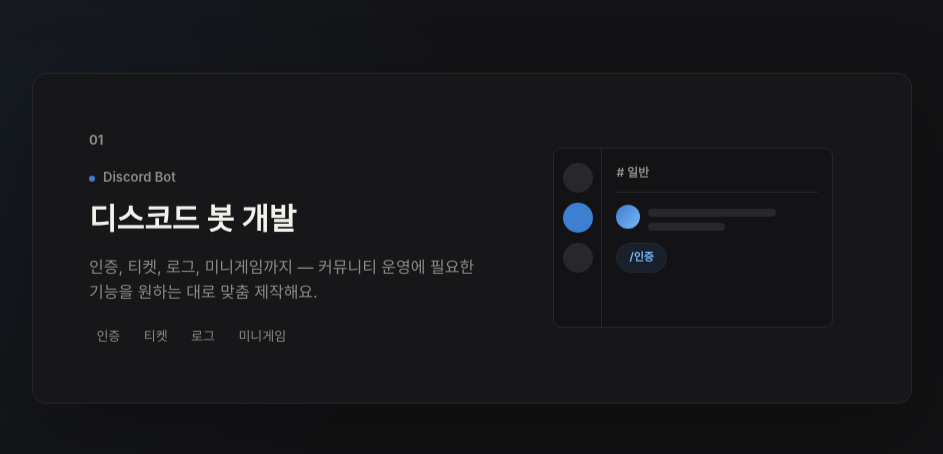
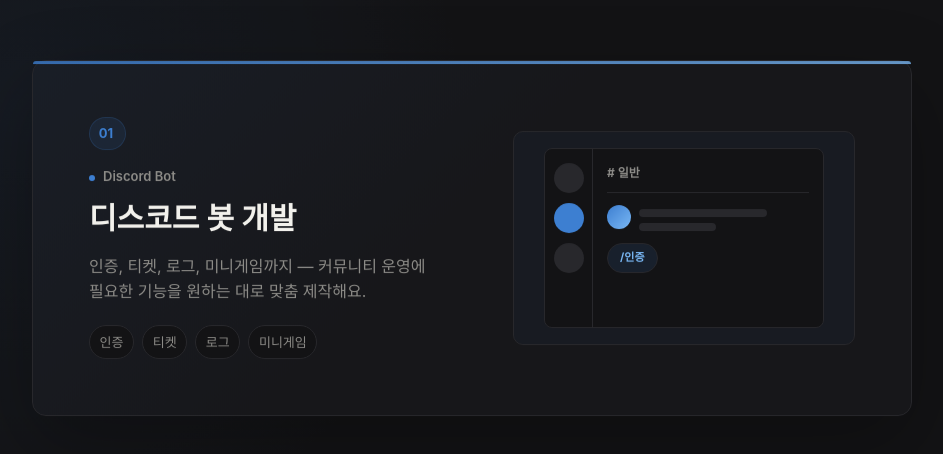
Before and after one commit to FeheDeveloperTeam/fdt-homepage, a React (Vite) app: page / in a window 1280 px wide. Shown: the part 1019-1473 px from the top of the page, without its empty margins (168-1111 px from the left). Built offline with nearby package versions, Linux system fonts and the light colour scheme.

Commit message:
메인 팀 카드 스크롤과 디자인 개선

```diff
--- a/src/components/TeamValues/TeamValues.module.css
+++ b/src/components/TeamValues/TeamValues.module.css
@@ -53,19 +53,37 @@
   top: 50%;
   left: 50%;
   width: min(880px, 92vw);
-  max-height: calc(100dvh - 96px);
-  background: var(--color-surface);
+  min-height: 344px;
+  isolation: isolate;
+  background:
+    linear-gradient(135deg, rgb(var(--color-primary-rgb) / 0.07), transparent 48%),
+    var(--color-surface);
   border: 1px solid var(--color-border);
   border-radius: var(--radius-lg);
   padding: clamp(32px, 5vw, 56px);
   display: flex;
   align-items: center;
   gap: clamp(28px, 5vw, 48px);
-  overflow-y: auto;
-  overscroll-behavior: contain;
   box-shadow: var(--shadow-lg);
   transform-origin: top center;
   will-change: transform, opacity;
+  transition: border-color 0.2s ease, box-shadow 0.2s ease;
+}
+
+.panel::before {
+  content: '';
+  position: absolute;
+  inset: 0 auto auto 0;
+  width: 100%;
+  height: 3px;
+  border-radius: var(--radius-lg) var(--radius-lg) 0 0;
+  background: linear-gradient(90deg, var(--color-primary), var(--color-accent));
+  opacity: 0.78;
+}
+
+.panel:hover {
+  border-color: rgb(var(--color-primary-rgb) / 0.4);
+  box-shadow: 0 24px 56px rgb(var(--color-primary-rgb) / 0.14);
 }
 
 .panelText {
@@ -74,10 +92,16 @@
 }
 
 .panelIndex {
-  display: block;
+  display: inline-flex;
+  align-items: center;
+  min-width: 2.3rem;
+  padding: 0.32rem 0.55rem;
   font-size: 13px;
   font-weight: 700;
-  color: var(--color-text-muted);
+  color: var(--color-primary);
+  background: rgb(var(--color-primary-rgb) / 0.1);
+  border: 1px solid rgb(var(--color-primary-rgb) / 0.18);
+  border-radius: 999px;
   margin-bottom: 16px;
 }
 
@@ -96,24 +120,28 @@
   margin-top: 20px;
   display: flex;
   flex-wrap: wrap;
-  gap: 6px 16px;
+  gap: 8px;
 }
 
 .tag {
   font-size: 13px;
   color: var(--color-text-muted);
-}
-
-.tag::before {
-  content: '· ';
-  color: var(--color-border);
+  padding: 0.35rem 0.6rem;
+  background: var(--color-bg-alt);
+  border: 1px solid var(--color-border);
+  border-radius: 999px;
 }
 
 .visualBox {
   flex: 0.9;
+  min-height: 212px;
+  padding: 16px;
   display: flex;
   align-items: center;
   justify-content: center;
+  background: rgb(var(--color-primary-rgb) / 0.045);
+  border: 1px solid var(--color-border);
+  border-radius: calc(var(--radius-lg) - 4px);
 }
 
 /* Bot visual */
@@ -297,6 +325,7 @@
   .panel {
     flex-direction: column;
     align-items: stretch;
+    min-height: 0;
     padding: clamp(24px, 7vw, 36px);
     gap: 28px;
   }
```
Also changed, not shown: 1 other file (tests, documents, lock files or other folders).
